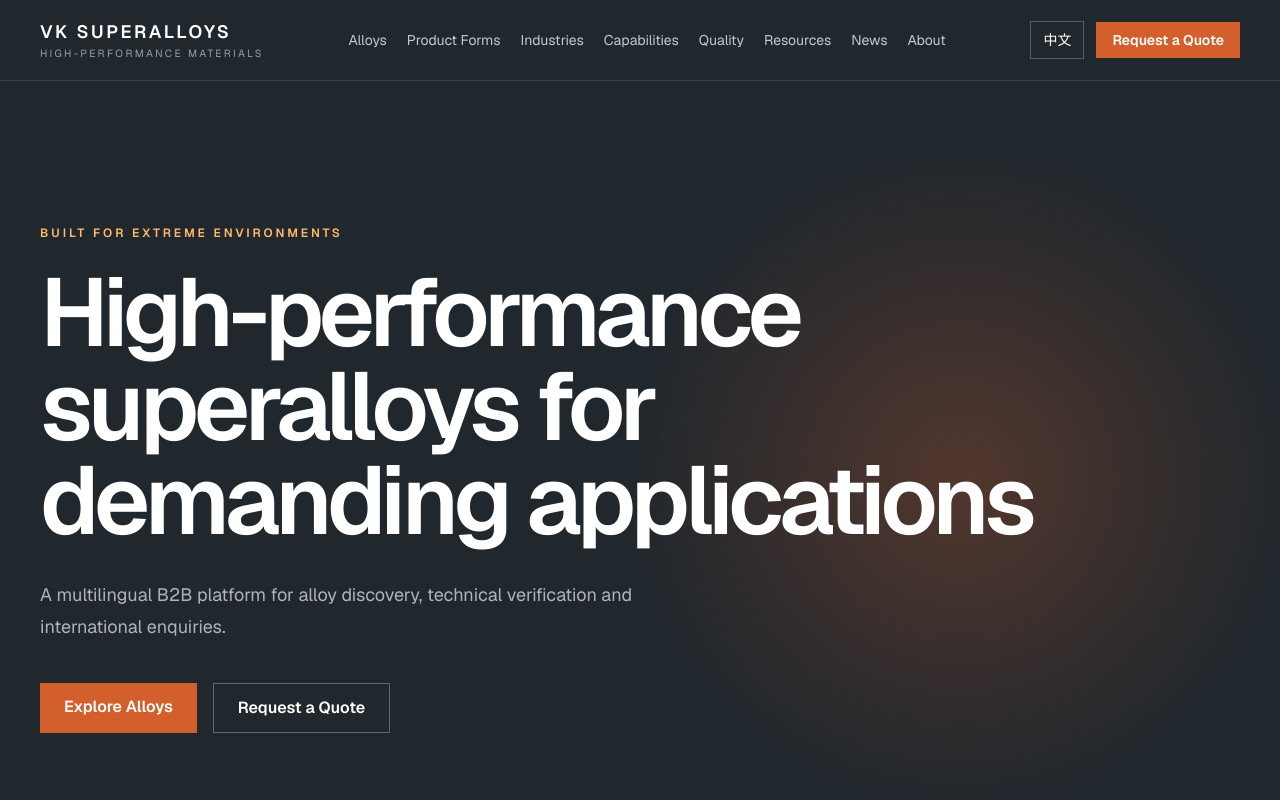
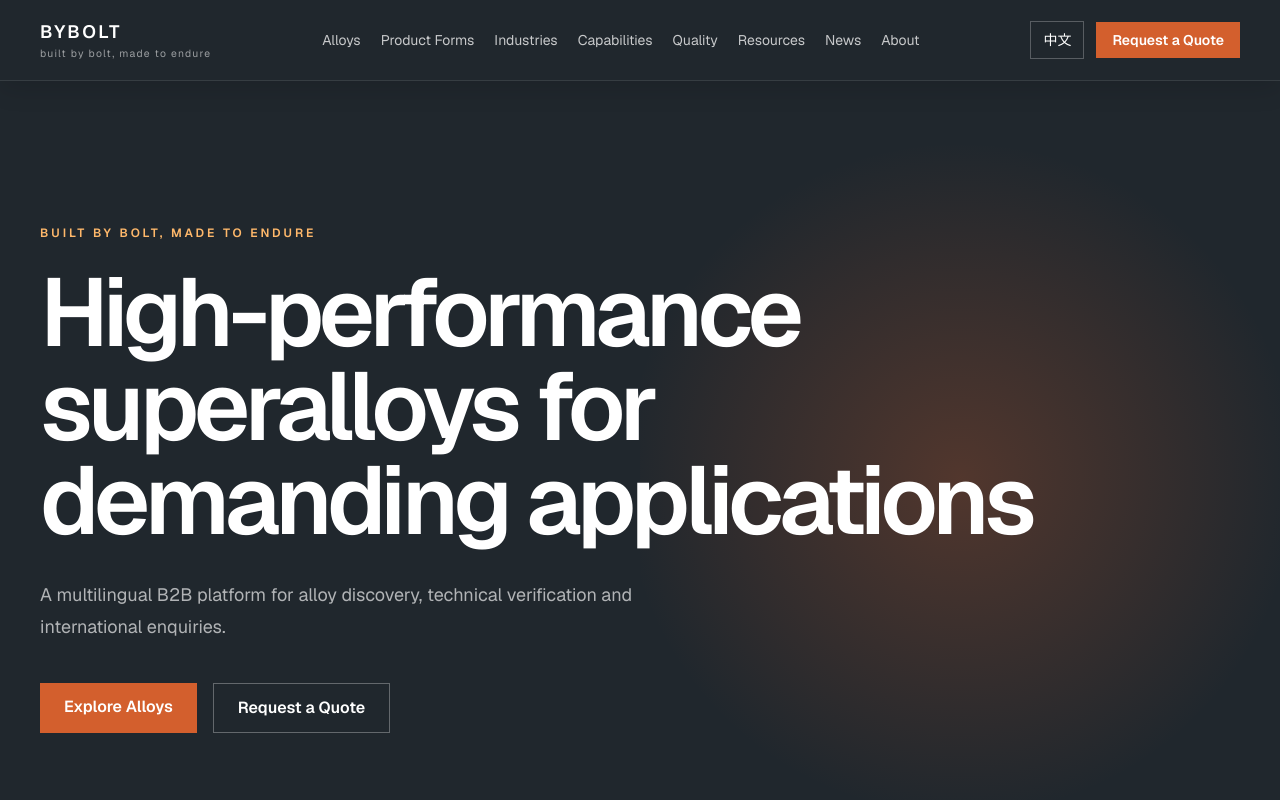
Before and after one commit to TaoZhang111/BYBOLT-next, a Next.js app: page /en in a window 1280 px wide. Shown: the top 800 px of the page. Built offline with nearby package versions, Linux system fonts and the light colour scheme.

Commit message:
feat: apply BYBOLT branding and sticky header

```diff
--- a/src/app/[locale]/(marketing)/page.tsx
+++ b/src/app/[locale]/(marketing)/page.tsx
@@ -1,6 +1,7 @@
 import Link from "next/link";
 
 import { Container } from "@/components/ui/container";
+import { siteConfig } from "@/config/site";
 import type { LocaleParams } from "@/i18n/routing";
 import { getRequestLocale } from "@/i18n/routing";
 
@@ -27,7 +28,7 @@ export default async function HomePage({ params }: { params: LocaleParams }) {
         <div className="absolute inset-y-0 right-0 w-1/2 bg-[radial-gradient(circle_at_center,rgba(211,95,45,0.28),transparent_66%)]" />
         <Container className="relative">
           <p className="text-xs font-semibold tracking-[0.24em] text-orange-300 uppercase">
-            {isEnglish ? "Built for extreme environments" : "面向极端工况"}
+            {siteConfig.slogan}
           </p>
           <h1 className="mt-6 max-w-5xl text-5xl leading-[0.98] font-semibold tracking-[-0.05em] sm:text-7xl lg:text-8xl">
             {isEnglish
--- a/src/components/layout/site-header.tsx
+++ b/src/components/layout/site-header.tsx
@@ -8,14 +8,14 @@ export function SiteHeader({ locale }: { locale: Locale }) {
   const alternateLocale: Locale = locale === "en" ? "zh" : "en";
 
   return (
-    <header className="border-b border-white/10 bg-industrial text-white">
+    <header className="sticky top-0 z-50 border-b border-white/10 bg-industrial text-white shadow-[0_8px_24px_rgba(0,0,0,0.12)]">
       <Container className="flex min-h-20 items-center justify-between gap-8 py-4">
         <Link href={`/${locale}`} className="shrink-0" aria-label="Home">
           <span className="block text-lg font-semibold tracking-[0.14em] uppercase">
             {siteConfig.workingName}
           </span>
-          <span className="block text-[0.65rem] tracking-[0.22em] text-white/55 uppercase">
-            High-performance materials
+          <span className="block text-[0.65rem] tracking-[0.12em] text-white/55">
+            {siteConfig.slogan}
           </span>
         </Link>
 
--- a/src/config/site.ts
+++ b/src/config/site.ts
@@ -1,7 +1,8 @@
 import type { Locale } from "@/i18n/config";
 
 export const siteConfig = {
-  workingName: "VK Superalloys",
+  workingName: "BYBOLT",
+  slogan: "built by bolt, made to endure",
   description:
     "High-performance superalloy materials for demanding industrial applications.",
   primaryLocale: "en" satisfies Locale,
```
Also changed, not shown: 1 other file (tests, documents, lock files or other folders).
